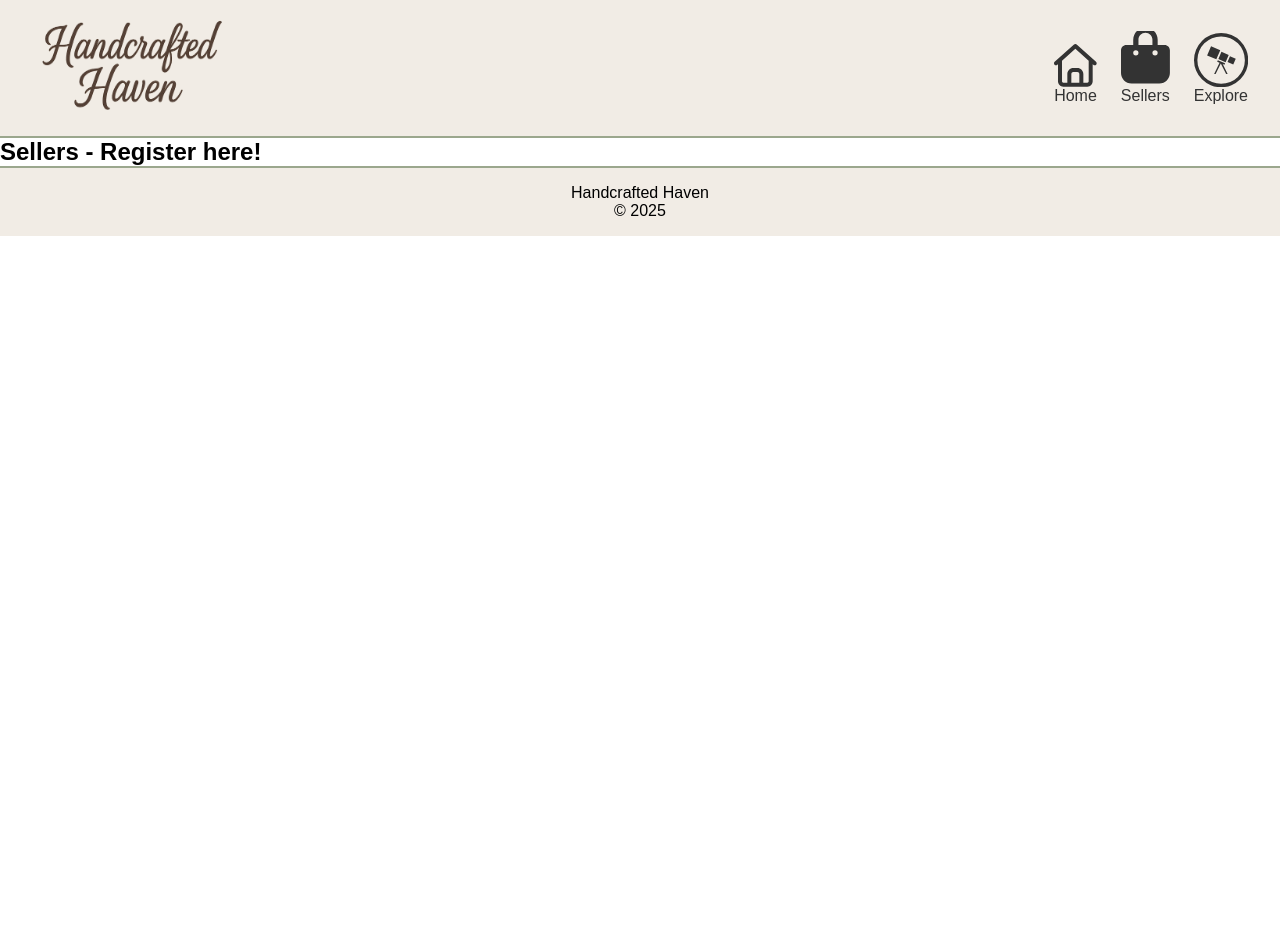
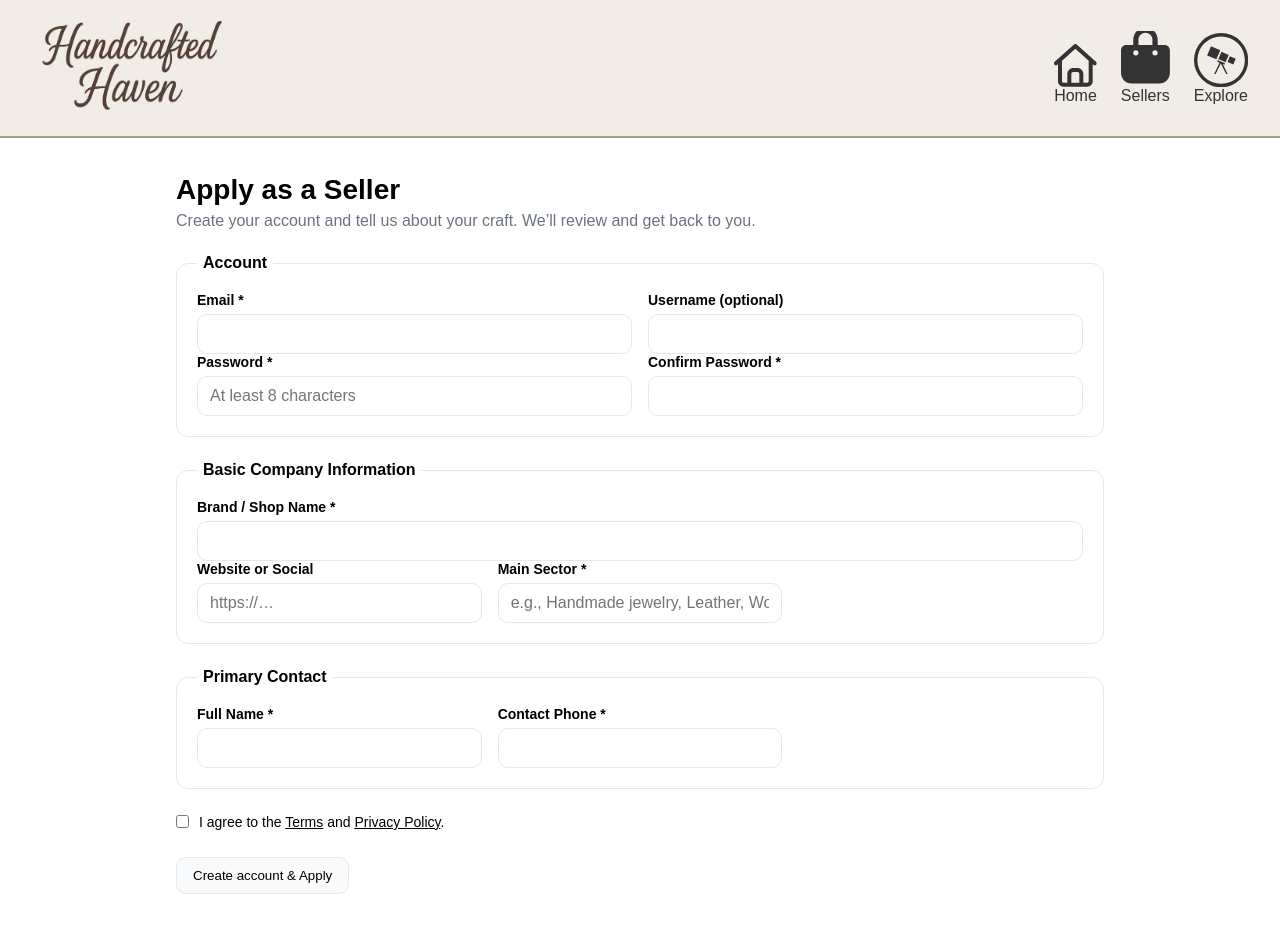
Before and after one commit to nicolasdfoti/handcrafted-haven, a Next.js app in the folder handcrafted-haven/: page /sellers in a window 1280 px wide. Shown: the top 952 px of the page. Before the commit the page ends 800 px from the top, so only its background shows below. Built offline with nearby package versions, Linux system fonts and the light colour scheme.

Commit message:
seller registration form

```diff
--- a/handcrafted-haven/package.json
+++ b/handcrafted-haven/package.json
@@ -16,6 +16,7 @@
     "@fortawesome/free-regular-svg-icons": "^7.0.1",
     "@fortawesome/free-solid-svg-icons": "^7.0.1",
     "@fortawesome/react-fontawesome": "^3.0.2",
+    "bcryptjs": "^3.0.2",
     "fortawesome": "0.0.1-security",
     "next": "15.5.3",
     "react": "19.1.0",
--- a/handcrafted-haven/src/app/sellers/page.tsx
+++ b/handcrafted-haven/src/app/sellers/page.tsx
@@ -1,12 +1,140 @@
 import { Footer } from '@/app/ui/footer.jsx';
 import { Header } from '@/app/ui/header.jsx';
+import bcrypt from "bcryptjs";
+import { FormControl } from '@/app/ui/form-control';
+import styles from './styles/sellers.module.scss';
+import { redirect } from 'next/navigation';
 
 export default function Sellers() {
   return (
     <div>
       <Header />
-        <h2>Sellers - Register here!</h2>
+
+      <main className={styles.container}>
+      {/* <picture className={styles.banner}>
+        <source srcSet="/images/banner-form-desktop.webp" media="(min-width: 1024px)" />
+        <source srcSet="/images/banner-form-desktop.webp" media="(min-width: 768px)" />
+        <img src="/images/banner-form.webp" alt="banner" className={styles.bannerImage} />
+      </picture> */}
+
+      <h1 className={styles.title}>Apply as a Seller</h1>
+      <p className={styles.subtitle}>
+        Create your account and tell us about your craft. We’ll review and get back to you.
+      </p>
+
+      <form action={registerSeller} id="sellerSignupForm" className={styles.form}>
+        {/* Account */}
+        <fieldset className={styles.fieldset}>
+          <legend className={styles.legend}>Account</legend>
+
+          <div className={styles.grid2}>
+            <FormControl label="Email *" id="email" name="email" type="email" required autoComplete="email" />
+            <FormControl label="Username (optional)" id="username" name="username" type="text" autoComplete="username" />
+          </div>
+
+          <div className={styles.grid2}>
+            <FormControl
+              label="Password *"
+              id="password"
+              name="password"
+              type="password"
+              required
+              autoComplete="new-password"
+              placeholder="At least 8 characters"
+              minLength={8}
+            />
+            <FormControl
+              label="Confirm Password *"
+              id="confirm"
+              name="confirm"
+              type="password"
+              required
+              autoComplete="new-password"
+            />
+          </div>
+        </fieldset>
+
+        {/* Business profile */}
+        <fieldset className={styles.fieldset}>
+          <legend className={styles.legend}>Basic Company Information</legend>
+
+          <FormControl label="Brand / Shop Name *" id="company-name" name="company-name" required />
+
+          <div className={styles.grid3}>
+            <FormControl label="Website or Social" id="website" name="website" type="url" placeholder="https://…" />
+            <FormControl
+              label="Main Sector *"
+              id="sector"
+              name="sector"
+              required
+              placeholder="e.g., Handmade jewelry, Leather, Woodwork"
+            />
+          </div>
+
+        </fieldset>
+
+        {/* Primary contact */}
+        <fieldset className={styles.fieldset}>
+          <legend className={styles.legend}>Primary Contact</legend>
+
+          <div className={styles.grid3}>
+            <FormControl label="Full Name *" id="contact-name" name="contact-name" required autoComplete="name" />
+            <FormControl label="Contact Phone *" id="contact-phone" name="contact-phone" type="tel" required />
+          </div>
+        </fieldset>
+
+        <div className={styles.termsRow}>
+          <input id="terms" name="terms" type="checkbox" required className={styles.checkbox} />
+          <label htmlFor="terms" className={styles.termsText}>
+            I agree to the <a href="/terms">Terms</a> and <a href="/privacy">Privacy Policy</a>.
+          </label>
+        </div>
+
+        <div className={styles.formActions}>
+          <button type="submit" className={styles.submitBtn}>Create account & Apply</button>
+        </div>
+      </form>
+    </main>
+
       <Footer />
     </div>
   );
 }
+
+
+export async function registerSeller(formData: FormData) {
+  "use server";
+
+  const email = (formData.get("email") as string)?.trim().toLowerCase();
+  const username = ((formData.get("username") as string) || "").trim() || null;
+  const password = (formData.get("password") as string) || "";
+  const confirm = (formData.get("confirm") as string) || "";
+
+  if (!email || !password) throw new Error("Email and password are required.");
+  if (password !== confirm) throw new Error("Passwords do not match.");
+  if (password.length < 8) throw new Error("Password must be at least 8 characters.");
+
+  const companyName = (formData.get("company-name") as string)?.trim();
+  const website = ((formData.get("website") as string) || "").trim() || undefined;
+
+  const contactName = (formData.get("contact-name") as string)?.trim();
+  const contactPhone = (formData.get("contact-phone") as string)?.trim();
+
+  const sector = (formData.get("sector") as string)?.trim();
+
+  const passwordHash = await bcrypt.hash(password, 10);
+
+  // Validate duplicate by email in your DB before creating
+  await createSellerInDB({
+    email,
+    username,
+    passwordHash,
+    companyName,
+    website,
+    contactName,
+    contactPhone,
+    sector,
+  });
+
+  redirect("/thankyou");
+}
--- /dev/null
+++ b/handcrafted-haven/src/app/sellers/styles/sellers.module.scss
@@ -0,0 +1,131 @@
+/* app/sellers/sellers.module.scss */
+$border: 1px solid #e5e7eb;
+$radius: 12px;
+$focus: #06b6d4;
+$text-muted: #6b7280;
+
+.container {
+  max-width: 960px;
+  margin: 0 auto;
+  padding: 32px 16px 64px;
+}
+
+// .banner {
+//   display: block;
+//   margin-bottom: 24px;
+// }
+
+// .bannerImage {
+//   width: 100%;
+//   height: auto;
+//   border-radius: $radius;
+//   display: block;
+// }
+
+.title {
+  font-size: 28px;
+  font-weight: 600;
+  margin: 4px 0 6px;
+}
+
+.subtitle {
+  color: $text-muted;
+  margin-bottom: 24px;
+}
+
+.form {
+  display: grid;
+  gap: 24px;
+}
+
+.fieldset {
+  border: $border;
+  border-radius: $radius;
+  padding: 20px;
+}
+.legend {
+  font-weight: 600;
+  padding: 0 6px;
+}
+
+.grid2 {
+  display: grid;
+  gap: 16px;
+  grid-template-columns: 1fr;
+  @media (min-width: 768px) {
+    grid-template-columns: 1fr 1fr;
+  }
+}
+
+.grid3 {
+  display: grid;
+  gap: 16px;
+  grid-template-columns: 1fr;
+  @media (min-width: 900px) {
+    grid-template-columns: 1fr 1fr 1fr;
+  }
+}
+
+.control {
+  display: grid;
+  gap: 6px;
+}
+.label {
+  font-size: 14px;
+  font-weight: 600;
+}
+.input,
+.textarea {
+  border: $border;
+  border-radius: 10px;
+  padding: 10px 12px;
+  outline: none;
+  font: inherit;
+  background: #fff;
+}
+.input:focus,
+.textarea:focus {
+  box-shadow: 0 0 0 3px rgba(6, 182, 212, 0.25);
+  border-color: $focus;
+}
+
+.textarea {
+  min-height: 140px;
+  resize: vertical;
+}
+
+.termsRow {
+  display: flex;
+  gap: 10px;
+  align-items: flex-start;
+}
+.checkbox {
+  margin-top: 2px;
+}
+.termsText {
+  font-size: 14px;
+  line-height: 1.4;
+}
+.termsText a {
+  text-decoration: underline;
+}
+
+.formActions {
+  display: flex;
+  justify-content: flex-start;
+}
+.submitBtn {
+  border: $border;
+  border-radius: 10px;
+  padding: 10px 16px;
+  cursor: pointer;
+  background: #f9fafb;
+  transition: background 0.15s ease;
+}
+.submitBtn:hover {
+  background: #f3f4f6;
+}
+.submitBtn:disabled {
+  opacity: 0.6;
+  cursor: not-allowed;
+}
--- /dev/null
+++ b/handcrafted-haven/src/app/ui/form-control.jsx
@@ -0,0 +1,11 @@
+import styles from '../sellers/styles/sellers.module.scss';
+
+export function FormControl(props) {
+  const { id, label, className, ...rest } = props;
+  return (
+    <div className={styles.control}>
+      <label htmlFor={id} className={styles.label}>{label}</label>
+      <input id={id} className={`${styles.input} ${className ?? ""}`} {...rest} />
+    </div>
+  );
+}
```
Also changed, not shown: 1 other file (tests, documents, lock files or other folders).
